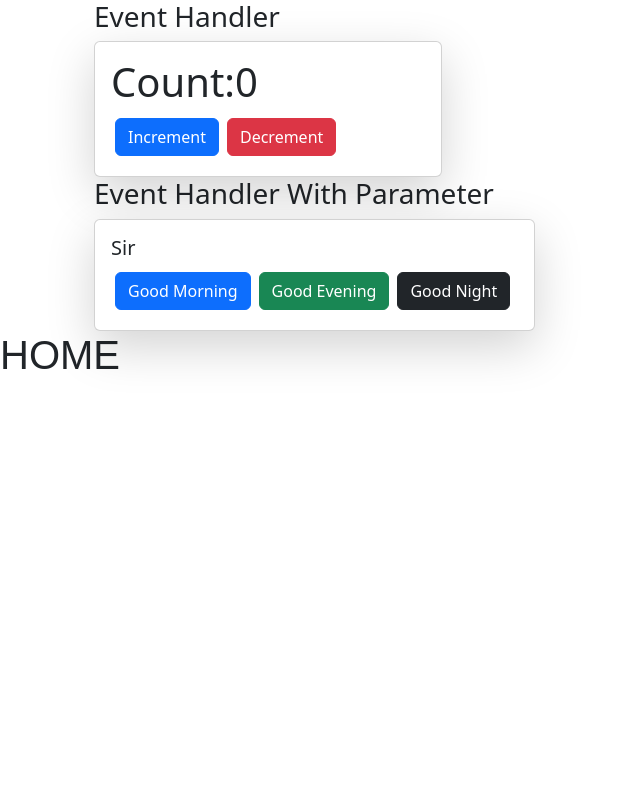
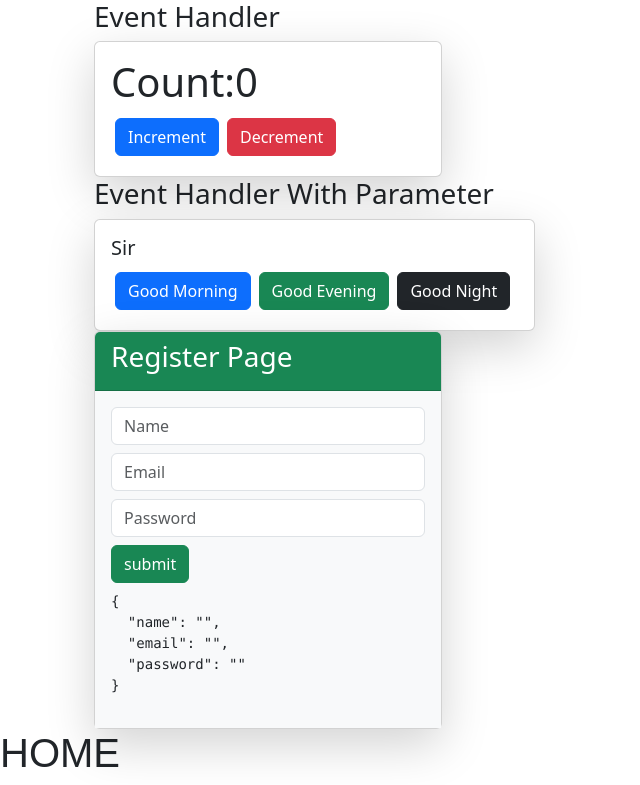
Before and after one commit to ratulshourov/vue3-quick-course, a Vue app: page / in a window 1280 px wide. Shown: the part 373-1158 px from the top of the page, without its empty margins (0-640 px from the left). Before the commit the page ends 800 px from the top, so only its background shows below. Built offline with nearby package versions, Linux system fonts and the light colour scheme.

Commit message:
Register Form design and two way data bind using v-model

```diff
--- a/src/App.vue
+++ b/src/App.vue
@@ -8,11 +8,13 @@
           <PropsWork name="ratul" age="31" designation="software engineer"/>
          <EmployeeState/>
          <EventHandler/>
+         <RegisterForm/>
         </div>
       </div>
     </div>
    </div>
     <router-view></router-view>
+
   </div>
 </template>
 
@@ -20,10 +22,11 @@
  import PropsWork from './components/PropsWork.vue';
  import EmployeeState from './components/EmployeeState.vue';
 import EventHandler from './components/EventHandler.vue';
+import RegisterForm from './components/RegisterForm.vue';
 export default {
   name: 'App',
   components: {
-    PropsWork,EmployeeState,EventHandler
+    PropsWork,EmployeeState,EventHandler,RegisterForm
   }
 }
 </script>
--- /dev/null
+++ b/src/components/RegisterForm.vue
@@ -0,0 +1,45 @@
+<template>
+  <div class="container">
+    <div class="row">
+      <div class="col-md-4">
+        <div class="card shadow-lg">
+          <div class="card-header bg-success text-white">
+            <p class="h3">Register Page</p>
+          </div>
+          <div class="card-body bg-light">
+            <form action>
+              <div class="mb-2">
+                <input type="text" v-model="user.name" class="form-control" placeholder="Name" />
+              </div>
+              <div class="mb-2">
+                <input type="email" v-model="user.email" class="form-control" placeholder="Email" />
+              </div>
+              <div class="mb-2">
+                <input type="password" v-model="user.password" class="form-control" placeholder="Password" />
+              </div>
+              <div class="mb-2">
+                <input type="submit" value="submit" class="btn btn-success" name="submit" />
+              </div>
+              <pre>{{this.user}}</pre>
+            </form>
+          </div>
+        </div>
+      </div>
+    </div>
+  </div>
+</template>
+<script>
+export default {
+  data: function() {
+    return {
+      user: {
+        name: "",
+        email: "",
+        password: ""
+      }
+    };
+  }
+};
+</script>
+<style scoped>
+</style>
```
